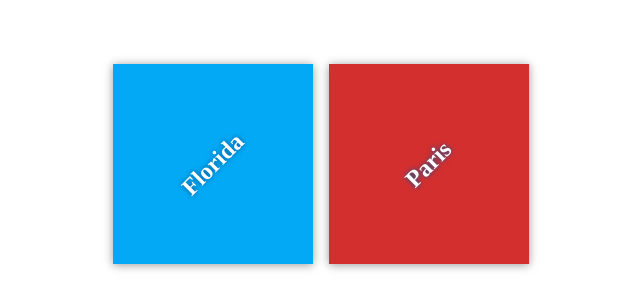
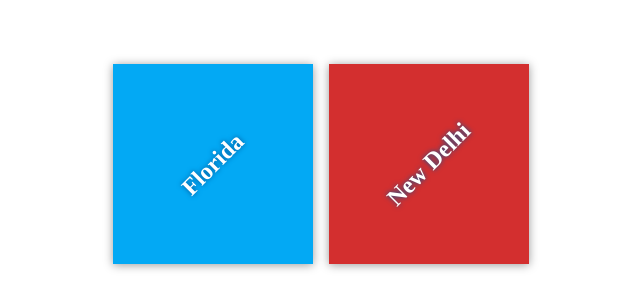
Before and after one commit to abhiunix/my-travel-plan, a plain HTML site: page index.html in a window 1280 px wide. Shown: the part 236-544 px from the top of the page, without its empty margins (319-959 px from the left). Drawn offline with Linux system fonts and the light colour scheme; files that its build step writes are made by us from their sources.

Commit message:
City name changes to New Delhi

```diff
--- a/index.html
+++ b/index.html
@@ -15,7 +15,7 @@
             </div>
 
             <div class="destination" id="paris">
-                <h2>Paris</h2>
+                <h2>New Delhi</h2>
             </div>
         </div>
     </div>
```
